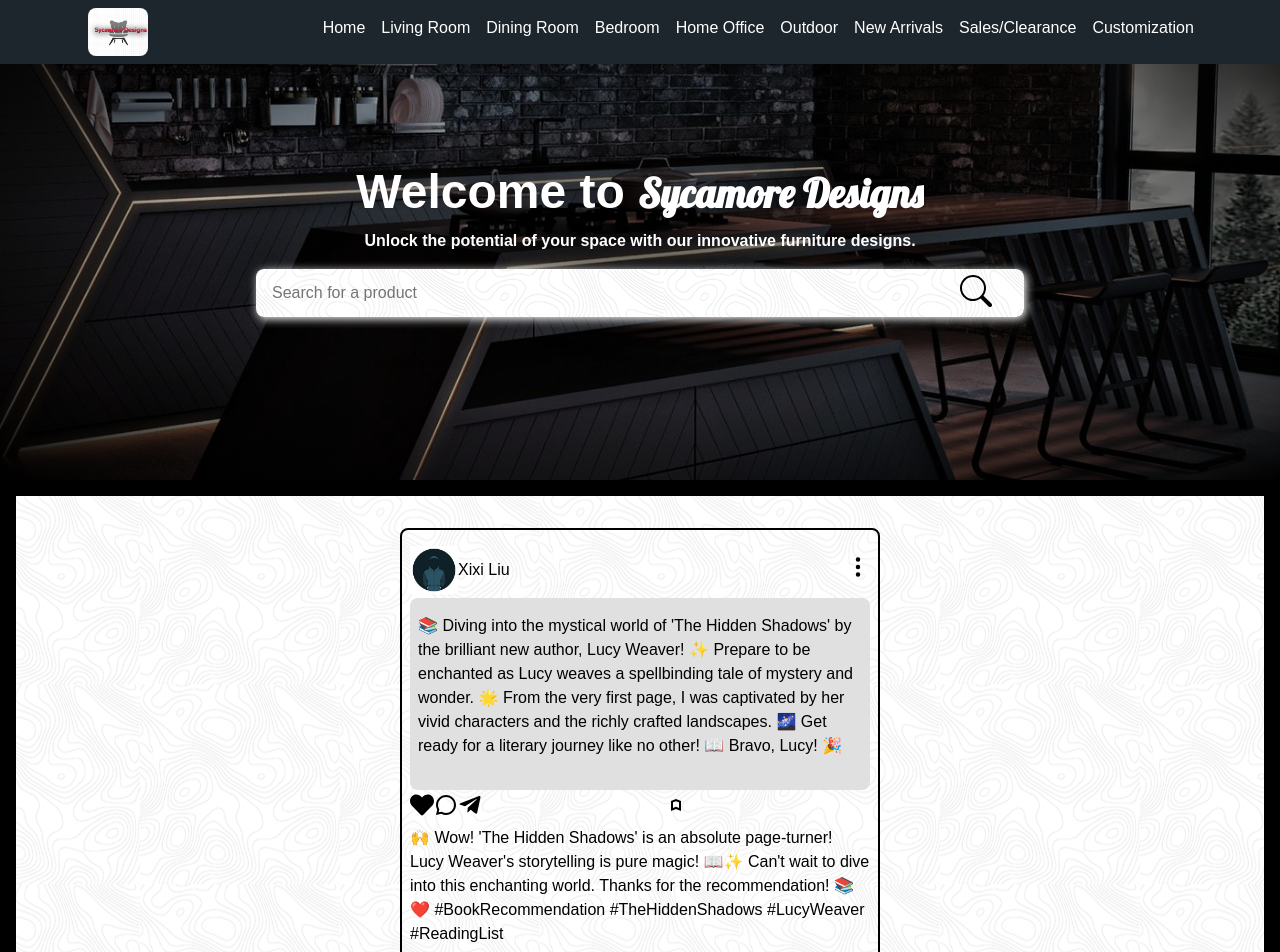
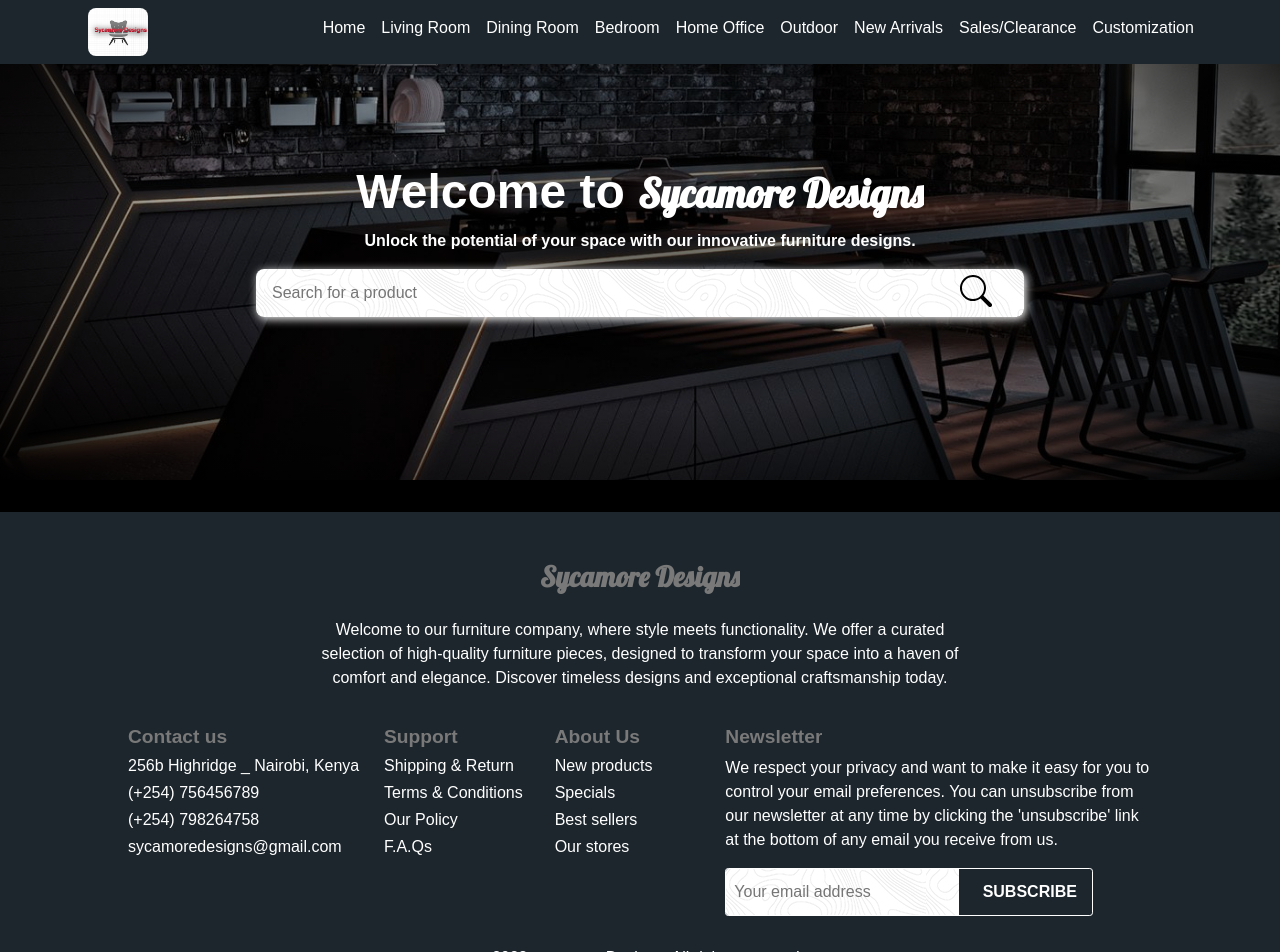
Before and after one commit to Roche001/FurniFusion, a React (Create React App) app: page / in a window 1280 px wide. Shown: the top 952 px of the page. Built offline with nearby package versions, Linux system fonts and the light colour scheme; a web font is replaced by a local one.

Commit message:
update changes

```diff
--- a/src/components/home/Home.jsx
+++ b/src/components/home/Home.jsx
@@ -26,62 +26,7 @@
           </h4>
         </div>
       </div>
-      <div className="home-category">
-        <div className="category">
-          <div className="cat-one">
-            <div className="sec-one">
-              <img src="./assets/cool.jpeg" alt="hello" />
-              <p>Xixi Liu</p>
-            </div>
-
-            <h4>
-              <BsThreeDotsVertical />
-            </h4>
-          </div>
-          <div className="cat-two">
-            {" "}
-            <p>
-              📚 Diving into the mystical world of 'The Hidden Shadows' by the
-              brilliant new author, Lucy Weaver! ✨ Prepare to be enchanted as
-              Lucy weaves a spellbinding tale of mystery and wonder. 🌟 From the
-              very first page, I was captivated by her vivid characters and the
-              richly crafted landscapes. 🌌 Get ready for a literary journey
-              like no other! 📖 Bravo, Lucy! 🎉{" "}
-            </p>
-          </div>
-          <div className="cat-three">
-            <div className="hert-one">
-              <h4>
-                <FaHeart />
-              </h4>
-              <h4>
-                <RiChat3Line />
-              </h4>
-              <h4>
-                <FaTelegramPlane />
-              </h4>
-            </div>
-            <div className="hert-two">
-              <h4>
-                <CgPentagonUp />
-              </h4>
-            </div>
-            <div className="heart-two"></div>
-          </div>
-          <div className="cat-four">
-            {" "}
-            <p>
-              🙌 Wow! 'The Hidden Shadows' is an absolute page-turner! Lucy
-              Weaver's storytelling is pure magic! 📖✨ Can't wait to dive into
-              this enchanting world. Thanks for the recommendation! 📚❤️
-              #BookRecommendation #TheHiddenShadows #LucyWeaver #ReadingList
-            </p>
-          </div>
-          <div className="cat-five"></div>
-          <div className="cat-six"></div>
-          <div className="cat-seven"></div>
-        </div>
-      </div>
+      <div className="home-category"></div>
     </div>
   );
 };
```
